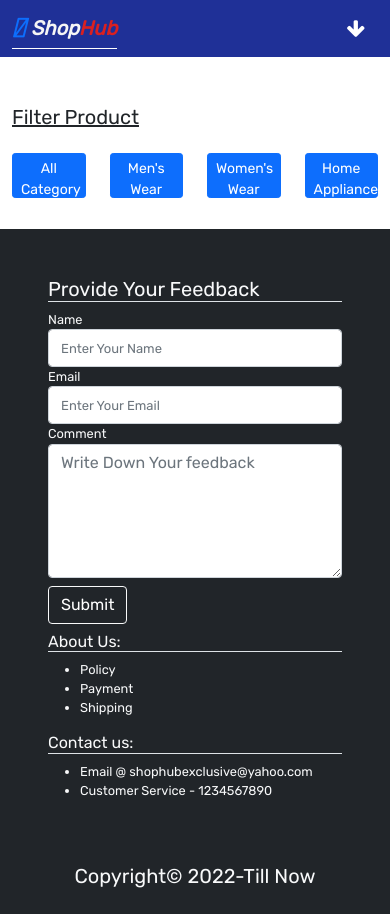
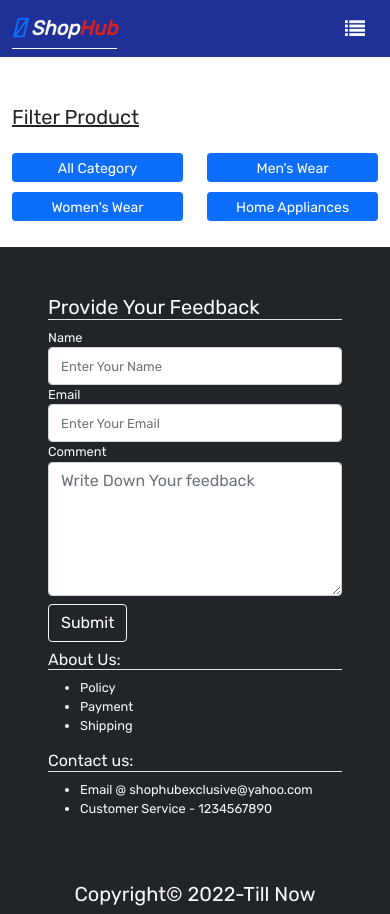
Before and after one commit to yogichoudhari/shophub, a Django app: page /mobile/ in a window 390 px wide. Before the commit the page ends 888 px from the top, so only its background shows below. Run offline with Django 3.2, Linux system fonts and the light colour scheme; data that the repository does not hold is empty; parts of the project's set-up code (start-up, migrations or seed data) failed here and were passed over; some libraries are stand-ins or nearby versions.

Commit message:
btn style changed

```diff
--- a/static/css/main.css
+++ b/static/css/main.css
@@ -43,6 +43,9 @@ body{
 }
 .search-bar{
     font-size: small;
+}
+.navbar-toggler:focus{
+   box-shadow: none;
 }
 
 
--- a/templates/all_product.html
+++ b/templates/all_product.html
@@ -12,13 +12,13 @@ shophub | All product available
                 <div class="col h5 text-decoration-underline">Filter Product</div>
             </div>
             <div class="row">
-                    <div class="col-md-12 col-3"> <a href="{%url 'all_product'%}"><button class="btn h-75 w-100 mb-2 btn-sm btn-primary">All Category</button>
+                    <div class="col-md-12 col-6"> <a href="{%url 'all_product'%}"><button class="btn h-75 w-100 mb-2 btn-sm btn-primary">All Category</button>
                     </a></div>
-                    <div class="col-md-12  col-3"><a href="{%url 'mens_wear'%}"><button class="btn h-75 w-100 mb-2 btn-sm btn-primary">Men's Wear</button>
+                    <div class="col-md-12  col-6"><a href="{%url 'mens_wear'%}"><button class="btn h-75 w-100 mb-2 btn-sm btn-primary">Men's Wear</button>
                     </a></div>
-                    <div class="col-md-12 col-3"><a href="{%url 'womens_wear'%}"><button class="btn h-75 w-100 mb-2 btn-sm btn-primary">Women's Wear</button>
+                    <div class="col-md-12 col-6"><a href="{%url 'womens_wear'%}"><button class="btn h-75 w-100 mb-2 btn-sm btn-primary">Women's Wear</button>
                     </a></div>
-                    <div class="col-md-12 col-3"><a href="{%url 'home_appliances'%}"><button class="btn h-75 w-100 mb-2 btn-sm btn-primary">Home Appliances</button>
+                    <div class="col-md-12 col-6"><a href="{%url 'home_appliances'%}"><button class="btn h-75 w-100 mb-2 btn-sm btn-primary">Home Appliances</button>
                     </a>
             </div>
             </div>
--- a/templates/home.html
+++ b/templates/home.html
@@ -27,7 +27,7 @@
       <a class="navbar-brand fa-safari " href="/"><span class="brand1"> Shop</span><span class="brand">Hub</span></a>
       <button class="navbar-toggler" type="button" data-bs-toggle="collapse" data-bs-target="#navbarSupportedContent"
         aria-controls="navbarSupportedContent" aria-expanded="false" aria-label="Toggle navigation">
-        <i class="fa fa-arrow-down text-white toggler "></i>
+        <i class=" fa fa-list text-light  "></i>
       </button>
       <div class="collapse navbar-collapse" id="navbarSupportedContent">
         <ul class="navbar-nav me-auto mb-2 mb-lg-0">
```
Also changed, not shown: templates/product_desc.html (+9 -6 lines), 1 other file.
